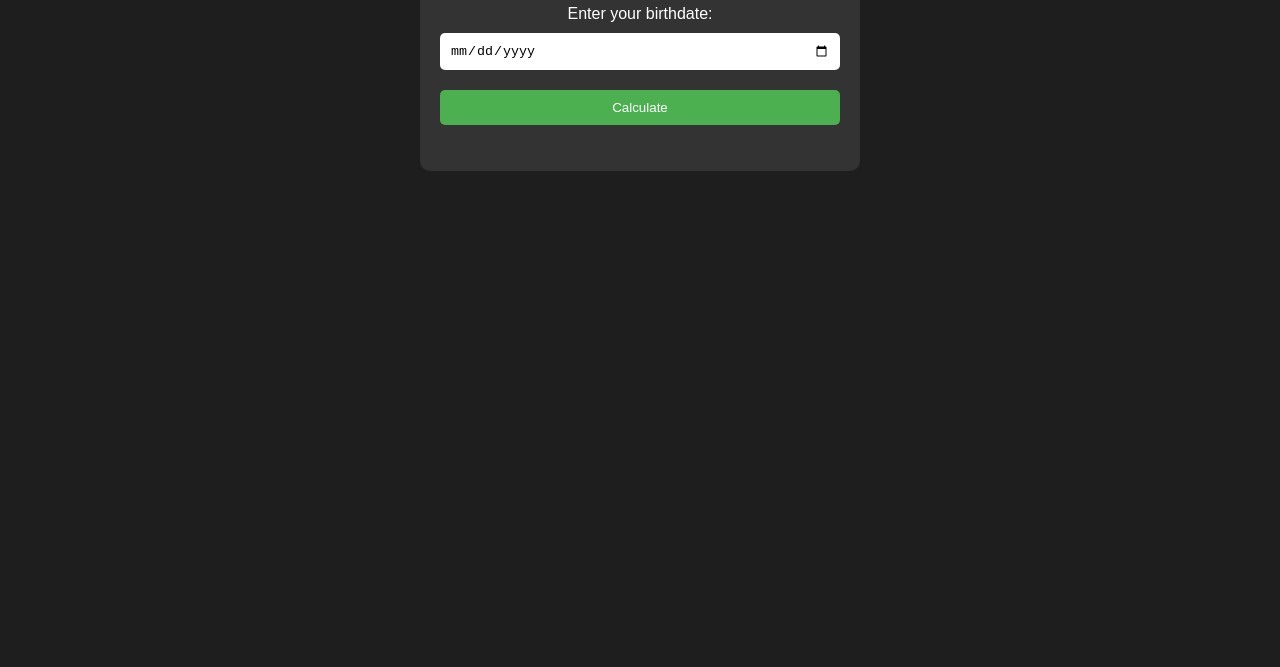
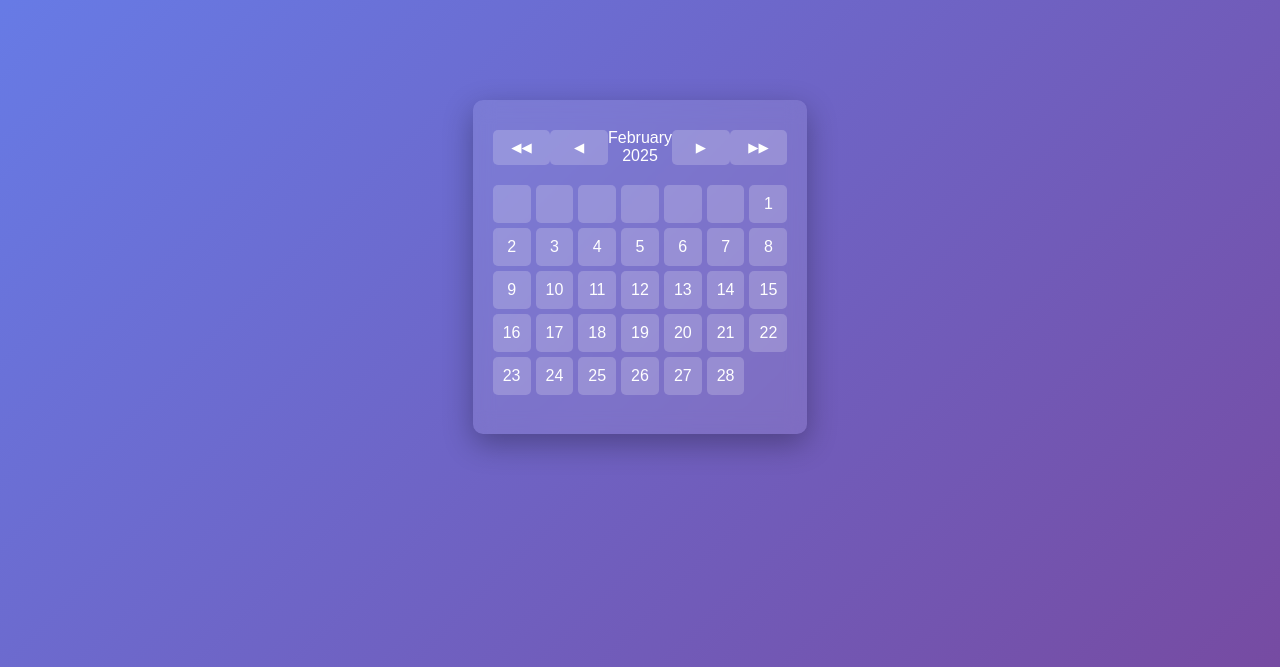
Before and after one commit to android-013/a2z, a plain HTML site: page a/index.html in a window 1280 px wide. Shown: the part 133-800 px from the top of the page. Drawn offline with Linux system fonts and the light colour scheme.

Commit message:
age Calender

```diff
--- a/a/index.html
+++ b/a/index.html
@@ -3,17 +3,142 @@
 <head>
     <meta charset="UTF-8">
     <meta name="viewport" content="width=device-width, initial-scale=1.0">
-    <title>Age Calculator</title>
+    <title>Dynamic Calendar</title>
     <link rel="stylesheet" href="styles.css">
+    <style>
+        body {
+            font-family: Arial, sans-serif;
+            background: linear-gradient(135deg, #667eea, #764ba2);
+            display: flex;
+            justify-content: center;
+            align-items: center;
+            height: 100vh;
+            margin: 0;
+            color: #fff;
+        }
+        .calendar-container {
+            background: rgba(255, 255, 255, 0.1);
+            padding: 20px;
+            border-radius: 10px;
+            box-shadow: 0 10px 30px rgba(0, 0, 0, 0.3);
+            backdrop-filter: blur(10px);
+            text-align: center;
+        }
+        .header {
+            display: flex;
+            justify-content: space-between;
+            align-items: center;
+            margin-bottom: 10px;
+        }
+        button {
+            background: rgba(255, 255, 255, 0.2);
+            border: none;
+            padding: 10px;
+            border-radius: 5px;
+            cursor: pointer;
+            transition: all 0.3s ease-in-out;
+        }
+        button:hover {
+            background: rgba(255, 255, 255, 0.4);
+        }
+        .calendar {
+            display: grid;
+            grid-template-columns: repeat(7, 1fr);
+            gap: 5px;
+        }
+        .calendar div {
+            padding: 10px;
+            background: rgba(255, 255, 255, 0.2);
+            border-radius: 5px;
+            cursor: pointer;
+            transition: transform 0.3s ease-in-out;
+        }
+        .calendar div:hover {
+            transform: scale(1.1);
+            background: rgba(255, 255, 255, 0.4);
+        }
+        #date-info {
+            margin-top: 10px;
+            font-size: 1.2em;
+            font-weight: bold;
+        }
+    </style>
 </head>
 <body>
-    <div class="container">
-        <h2>Age Calculator</h2>
-        <label for="birthdate">Enter your birthdate:</label>
-        <input type="date" id="birthdate" onkeydown="return false">
-        <button onclick="calculateAge()">Calculate</button>
-        <p id="result"></p>
+    <div class="calendar-container">
+        <div class="header">
+            <button id="prev-year">&#9664;&#9664;</button>
+            <button id="prev-month">&#9664;</button>
+            <span id="current-month-year"></span>
+            <button id="next-month">&#9654;</button>
+            <button id="next-year">&#9654;&#9654;</button>
+        </div>
+        <div class="calendar" id="calendar"></div>
+        <p id="date-info"></p>
     </div>
-    <script src="script.js"></script>
+    <script>
+        const calendarEl = document.getElementById("calendar");
+        const currentMonthYear = document.getElementById("current-month-year");
+        const dateInfo = document.getElementById("date-info");
+        let currentDate = new Date();
+
+        function renderCalendar() {
+            calendarEl.innerHTML = "";
+            const year = currentDate.getFullYear();
+            const month = currentDate.getMonth();
+            currentMonthYear.textContent = `${currentDate.toLocaleString('default', { month: 'long' })} ${year}`;
+
+            const firstDay = new Date(year, month, 1).getDay();
+            const lastDate = new Date(year, month + 1, 0).getDate();
+
+            for (let i = 0; i < firstDay; i++) {
+                const emptyCell = document.createElement("div");
+                calendarEl.appendChild(emptyCell);
+            }
+
+            for (let i = 1; i <= lastDate; i++) {
+                const dateCell = document.createElement("div");
+                dateCell.textContent = i;
+                dateCell.addEventListener("click", () => calculateDays(year, month, i));
+                calendarEl.appendChild(dateCell);
+            }
+        }
+
+        function calculateDays(year, month, day) {
+            const selectedDate = new Date(year, month, day);
+            const today = new Date();
+            today.setHours(0, 0, 0, 0);
+
+            const diffTime = selectedDate - today;
+            const diffDays = Math.ceil(diffTime / (1000 * 60 * 60 * 24));
+
+            if (diffDays > 0) {
+                dateInfo.textContent = `${diffDays} days to come`;
+            } else if (diffDays < 0) {
+                dateInfo.textContent = `${Math.abs(diffDays)} days have passed`;
+            } else {
+                dateInfo.textContent = "Today!";
+            }
+        }
+
+        document.getElementById("prev-month").addEventListener("click", () => {
+            currentDate.setMonth(currentDate.getMonth() - 1);
+            renderCalendar();
+        });
+        document.getElementById("next-month").addEventListener("click", () => {
+            currentDate.setMonth(currentDate.getMonth() + 1);
+            renderCalendar();
+        });
+        document.getElementById("prev-year").addEventListener("click", () => {
+            currentDate.setFullYear(currentDate.getFullYear() - 1);
+            renderCalendar();
+        });
+        document.getElementById("next-year").addEventListener("click", () => {
+            currentDate.setFullYear(currentDate.getFullYear() + 1);
+            renderCalendar();
+        });
+
+        renderCalendar();
+    </script>
 </body>
 </html>
```
